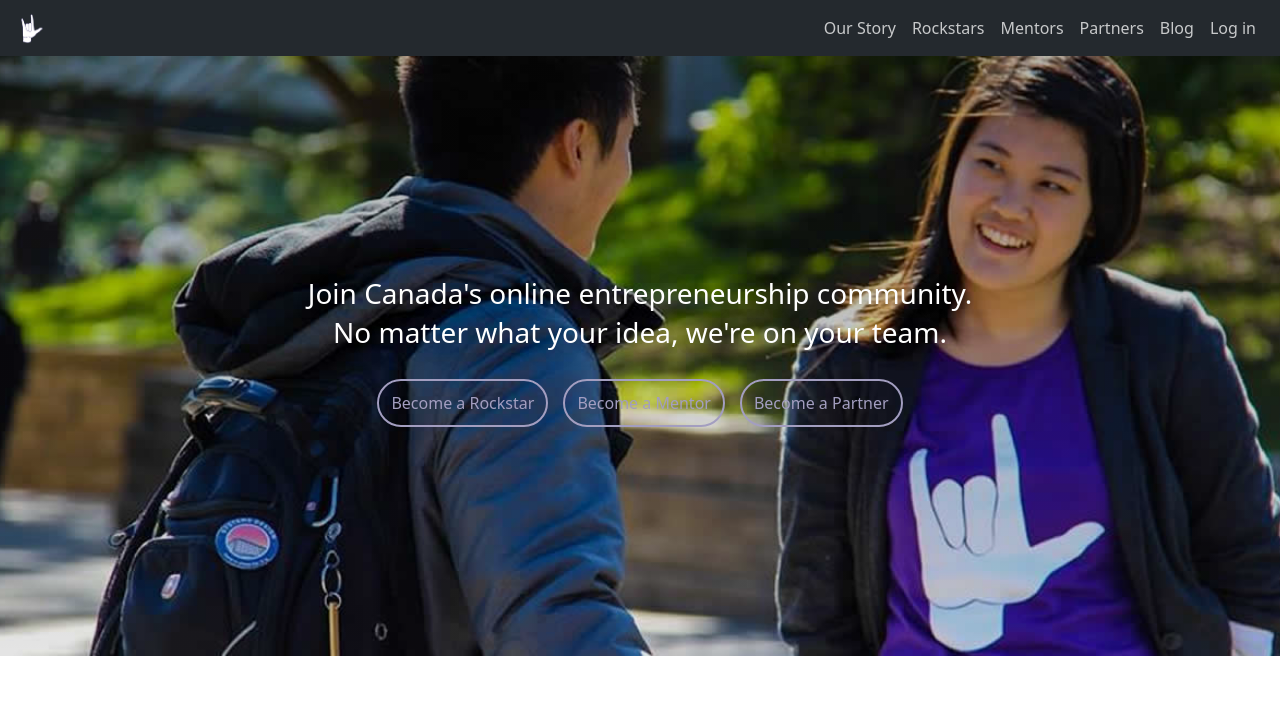
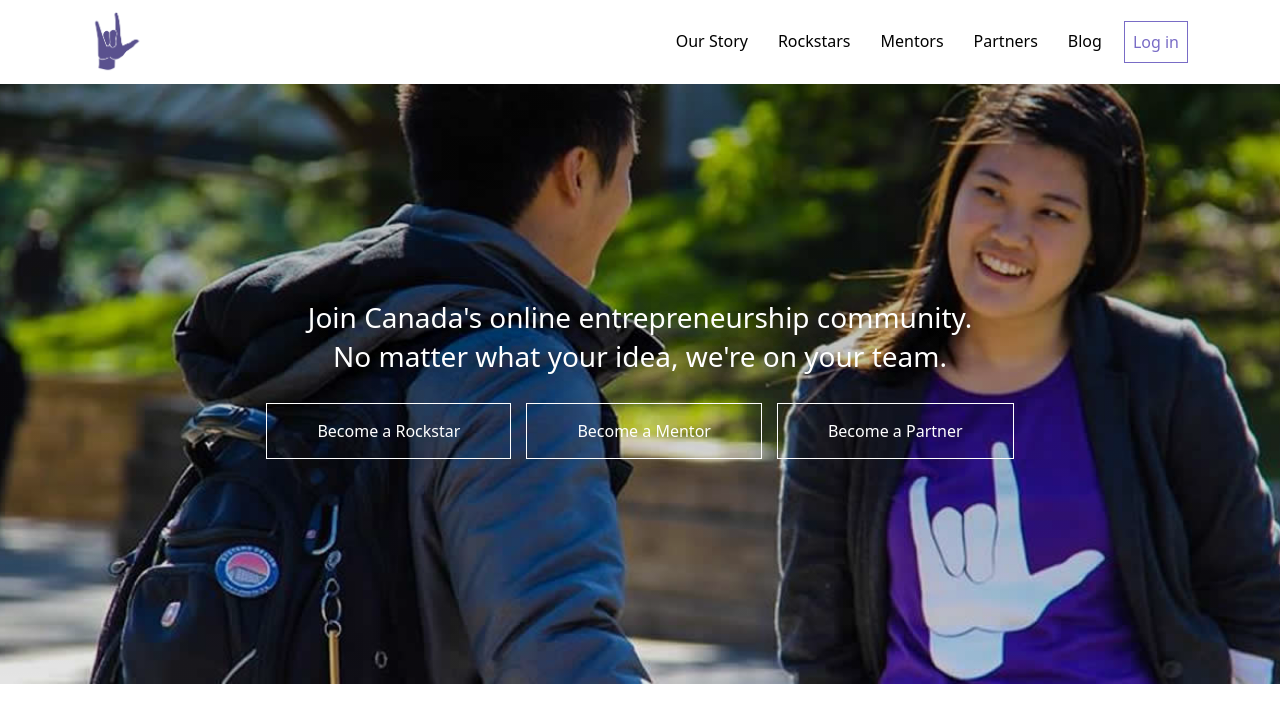
Before and after one commit to omfgitsjack/rockstar-cafe, a PHP site: page /index.html in a window 1280 px wide. Shown: the top 724 px of the page. Run offline with PHP 8.4, Linux system fonts and the light colour scheme; style sheets or scripts are compiled from the project's sources; some libraries are stand-ins or nearby versions.

Commit message:
make the buttons white or transparent, with purple on hover-over; make the navbar white w black text? (purple on hover-over); moved some font related stuff from main.scss to typography.scss; adjusted navbar and buttons to have similar spacing as mockups

```diff
--- a/build/css/main.css
+++ b/build/css/main.css
@@ -23,16 +23,15 @@ body {
 
 .hero-btn {
   border: 1px solid transparent;
-  border-width: 2px;
-  border-radius: 30px;
-  border-color: #a39ec0;
-  color: #a39ec0;
+  border-width: 1px;
+  border-color: white;
+  color: white;
   background-color: transparent;
-  padding: 10px 12px; }
+  padding: 15px 50px; }
 
 .hero-btn:hover {
-  color: #9b94c7;
-  border-color: #9b94c7;
+  color: #796cc6;
+  border-color: #796cc6;
   text-decoration: none; }
 
 .hero-image {
@@ -153,11 +152,41 @@ body {
   box-shadow: rgba(0, 0, 0, 0.117647) 0px 1px 6px, rgba(0, 0, 0, 0.117647) 0px 1px 4px;
   border-radius: 2px; }
 
+.navbar-toggler {
+  margin: 15px 0px; }
+
 .rs-nav {
-  background-color: #24292e; }
+  background-color: white; }
 
 .rs-nav-link {
-  color: rgba(255, 255, 255, 0.75) !important; }
+  color: black !important;
+  margin: 0px 7px; }
+
+.rs-nav-link:hover {
+  color: #796cc6 !important; }
 
 .rs-nav-link.active {
   color: #796cc6 !important; }
+
+.nav-login {
+  border: 1px solid transparent;
+  border-width: 1px;
+  border-color: #796cc6;
+  color: #796cc6 !important;
+  background-color: transparent; }
+
+.nav-login:hover {
+  color: white !important;
+  background-color: #796cc6; }
+
+@media (max-width: 575px) {
+  nav .container {
+    width: 100%; } }
+
+@media (max-width: 991px) {
+  .nav-login {
+    border-width: 0px;
+    color: black !important; }
+  .nav-login:hover {
+    color: #796cc6 !important;
+    background-color: initial; } }
--- a/index.html
+++ b/index.html
@@ -18,20 +18,22 @@
 
 <body>
 	<nav class="navbar navbar-toggleable-md navbar-light bg-faded rs-nav">
+		<div class="container">
 			<button class="navbar-toggler navbar-toggler-right" type="button" data-toggle="collapse" data-target="#navbarNavAltMarkup"
 			 aria-controls="navbarNavAltMarkup" aria-expanded="false" aria-label="Toggle navigation">
 	      <span class="navbar-toggler-icon"></span>
 	    </button>
-		<a class="navbar-brand" href="index.html"><img src="images/White-Hand-Logo.png" width="30px"></a>
+			<a class="navbar-brand" href="index.html"><img src="images/logo.png" width="60px"></a>
 
 			<div class="collapse navbar-collapse justify-content-end" id="navbarNavAltMarkup">
 				<div class="navbar-nav">
 					<a class="nav-item nav-link rs-nav-link" href="ourstory.html">Our Story</a>
-				<a class="nav-item nav-link rs-nav-link" href="rockstars.html">Rockstars<span class="sr-only">(current)</span></a>
+					<a class="nav-item nav-link rs-nav-link" href="rockstars.html">Rockstars</a>
 					<a class="nav-item nav-link rs-nav-link" href="mentors.html">Mentors</a>
 					<a class="nav-item nav-link rs-nav-link" href="partners.html">Partners</a>
 					<a class="nav-item nav-link rs-nav-link" href="https://medium.com/rockstar-cafe">Blog</a>
-				<a class="nav-item nav-link rs-nav-link" href="https://experience.rockstar-cafe.ca">Log in</a>
+					<a class="nav-item nav-link rs-nav-link nav-login" href="https://experience.rockstar-cafe.ca">Log in</a>
+				</div>
 			</div>
 		</div>
 	</nav>
--- a/style/main.scss
+++ b/style/main.scss
@@ -1,14 +1,5 @@
+@import "typography.scss";
 
-body {
-	font-family: 'Noto Serif', serif;
-	font-family: 'Noto Sans', sans-serif;
-}
-
-h3 {
-	@media (max-width: 575px) {
-		font-size: 1.5rem;
-	}
-}
 
 .btns-below-hero {
 	margin: 10 auto;
@@ -27,17 +18,16 @@ h3 {
 
 .hero-btn {
 	border: 1px solid transparent;
-	border-width: 2px;
-	border-radius: 30px;
-	border-color: #a39ec0;
-	color: #a39ec0;
+	border-width: 1px;
+	border-color: white;
+	color: white;
 	background-color: transparent;
-	padding: 10px 12px;
+	padding: 15px 50px;
 }
 
 .hero-btn:hover {
-	color: #9b94c7;
-	border-color: #9b94c7;
+	color: rgb(121, 108, 198);
+	border-color: rgb(121, 108, 198);
 	text-decoration: none;
 }
 
@@ -202,14 +192,56 @@ $primary-color:	#5a518e;
 }
 
 // nav
+.navbar-toggler {
+	margin: 15px 0px;
+}
+
+nav.container {
+
+}
 .rs-nav {
-	background-color: #24292e;
+	background-color: white;
 }
 
 .rs-nav-link {
-	color: rgba(255,255,255,0.75) !important;
+	color: black !important;
+	margin: 0px 7px;
+}
+
+.rs-nav-link:hover {
+	color: rgb(121, 108, 198) !important;
 }
 
 .rs-nav-link.active {
 	color: rgb(121, 108, 198) !important;
 }
+
+.nav-login {
+	border: 1px solid transparent;
+	border-width: 1px;
+	border-color: rgb(121, 108, 198);
+	color: rgb(121, 108, 198) !important;
+	background-color: transparent;
+}
+
+.nav-login:hover {
+	color: white !important;
+	background-color: rgb(121, 108, 198);
+}
+
+@media (max-width: 575px) {
+	nav .container {
+		width: 100%
+	}
+}
+@media (max-width: 991px) {
+	.nav-login {
+		border-width: 0px;
+		color: black !important;
+	}
+
+	.nav-login:hover {
+		color: rgb(121, 108, 198) !important;
+		background-color: initial;
+	}
+}
--- a/style/typography.scss
+++ b/style/typography.scss
@@ -0,0 +1,10 @@
+body {
+	font-family: 'Noto Serif', serif;
+	font-family: 'Noto Sans', sans-serif;
+}
+
+h3 {
+	@media (max-width: 575px) {
+		font-size: 1.5rem;
+	}
+}
```
Also changed, not shown: build/css/typography.css (added, +7 -0 lines), build/index.html (+5 -3 lines), build/mentors.html (+5 -3 lines), build/ourstory.html (+5 -3 lines), build/partners.html (+5 -3 lines), build/rockstars.html (+5 -3 lines), mentors.html (+5 -3 lines), ourstory.html (+5 -3 lines), partners.html (+5 -3 lines), rockstars.html (+5 -3 lines), 1 other file. Lines whose indentation alone changed are shown as unchanged.
